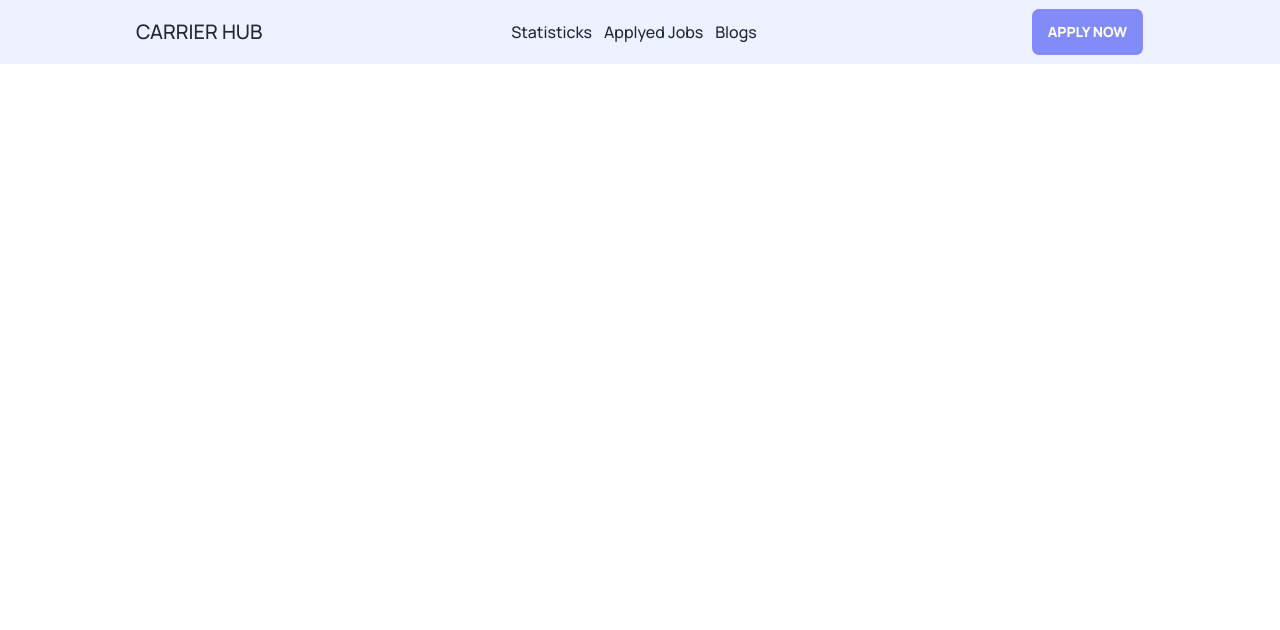
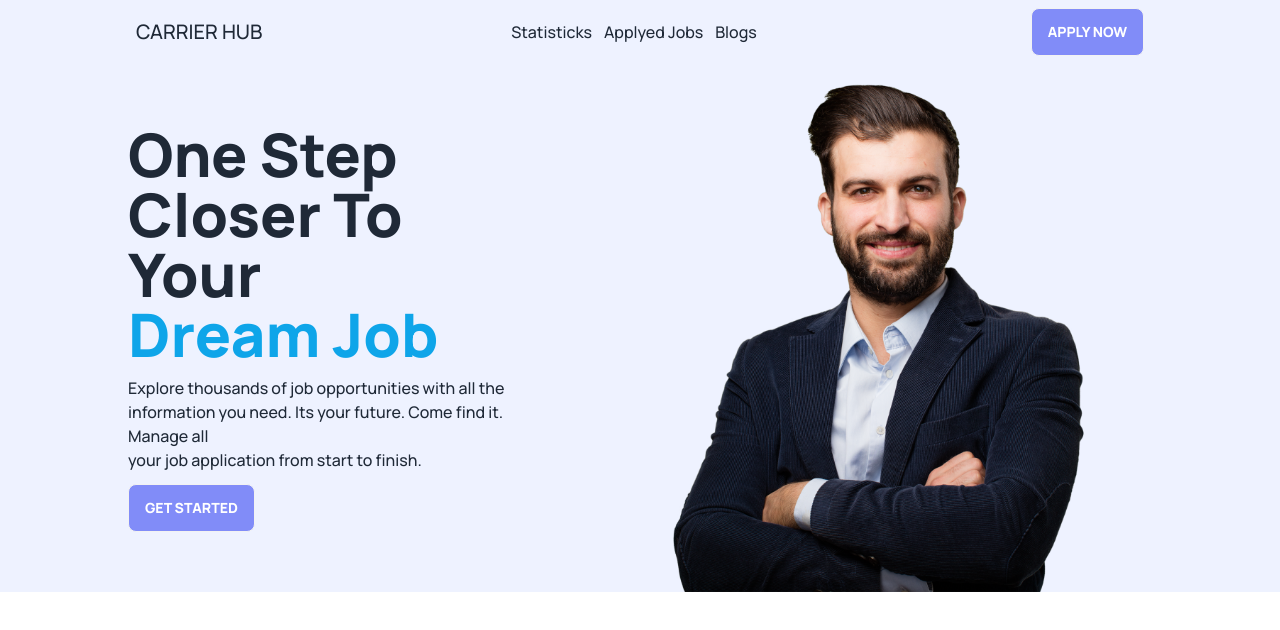
Before and after one commit to Jasminch01/CarrierHunter, a React (Vite) app: page / in a window 1280 px wide. Shown: the top 630 px of the page. Built offline with nearby package versions, Linux system fonts and the light colour scheme.

Commit message:
home page banner

```diff
--- a/src/Components/Header/Header.jsx
+++ b/src/Components/Header/Header.jsx
@@ -50,7 +50,7 @@ const Header = () => {
               {links}
             </ul>
           </div>
-          <Link to= '/home' className="uppercase text-xl">Carrier Hub</Link>
+          <Link to= '/' className="uppercase text-xl">Carrier Hub</Link>
         </div>
         <div className="navbar-center hidden lg:flex">
           <ul className="menu menu-horizontal px-1">{links}</ul>
--- a/src/Components/Home/Home.jsx
+++ b/src/Components/Home/Home.jsx
@@ -2,7 +2,7 @@ const Home = () => {
   return (
     <div className="bg-indigo-50">
       <div className="lg:flex justify-between gap-10 items-center w-[80%] mx-auto">
-        <div className="flex-grow-1 w-[570px] space-y-3">
+        <div className="flex-grow-1 md:w-[570px] space-y-3">
           <h1 className="text-6xl font-extrabold">
             One Step <br /> Closer To Your <br />
             <span className="text-sky-500"> Dream Job</span>
--- a/src/Router/Router.jsx
+++ b/src/Router/Router.jsx
@@ -9,7 +9,7 @@ const router = createBrowserRouter([
     element: <App></App>,
     children : [
         {
-            path : '/home',
+            path : '/',
             element : <Home></Home>
         },
         {
```
